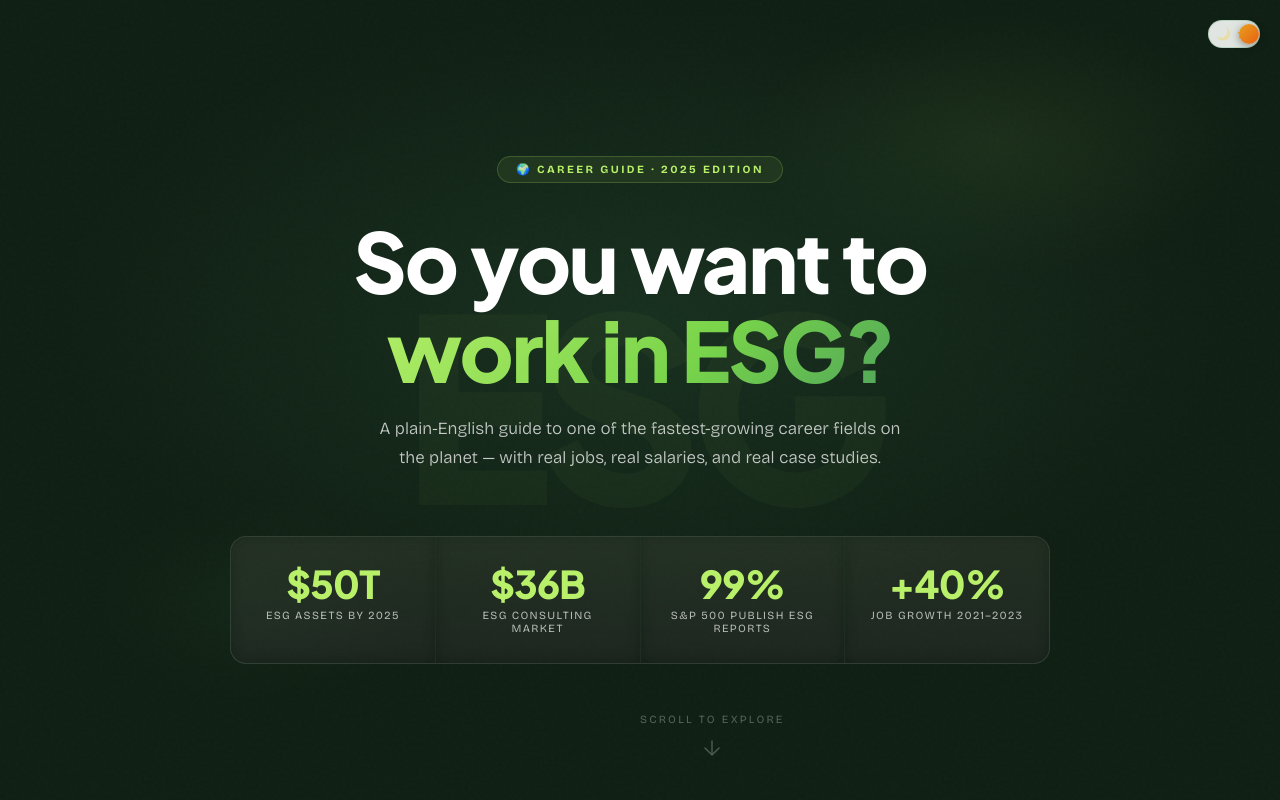
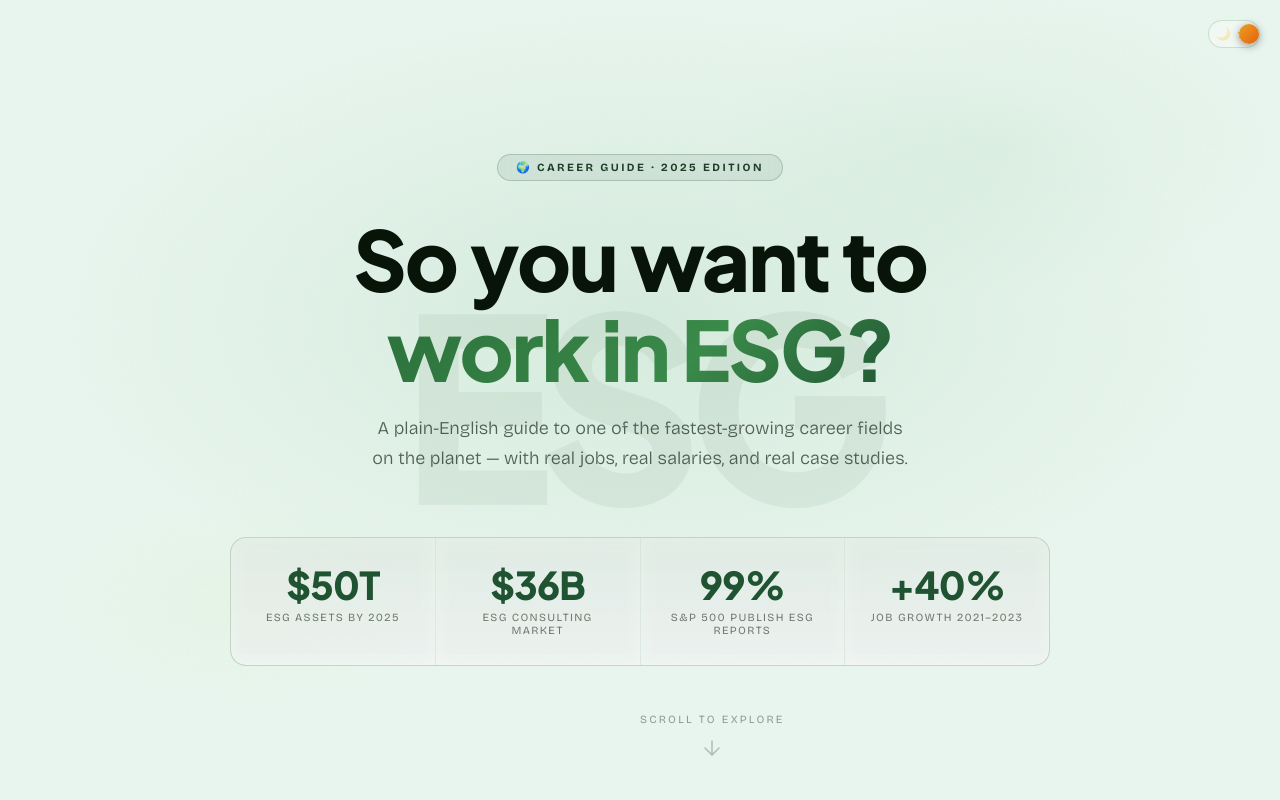
Before and after one commit to thelivinsine/esgpath, a plain HTML site: page index.html in a window 1280 px wide. Shown: the top 800 px of the page. Drawn offline with nearby package versions, Linux system fonts and the light colour scheme.

Commit message:
Add files via upload

```diff
--- a/esg-styles.css
+++ b/esg-styles.css
@@ -62,9 +62,9 @@
   --font-mono:    'JetBrains Mono', 'Courier New', monospace;
 
   --text-xs:  0.6875rem;
-  --text-sm:  0.8125rem;
-  --text-md:  0.9375rem;
-  --text-lg:  1.0625rem;
+  --text-sm:  0.9375rem;
+  --text-md:  1rem;
+  --text-lg:  1.125rem;
   --text-xl:  1.375rem;
   --text-2xl: 1.625rem;
   --text-3xl: 2.5rem;
@@ -391,6 +391,49 @@ html.light .section-label::before { background: var(--sprout-text); }
   text-transform: uppercase; color: rgba(255,255,255,0.3);
 }
 .hero-chapter-line svg { stroke: rgba(255,255,255,0.25); }
+
+/* ── HERO LIGHT MODE ───────────────────────────────────────────
+   Hardcoded hex values per production best practice — no var()
+   reliance to avoid token resolution race on first paint.      */
+html.light .hero {
+  background: #e8f5ee;
+}
+html.light .hero::before {
+  background:
+    radial-gradient(ellipse 70% 60% at 50% 40%, rgba(74,158,92,0.12) 0%, transparent 65%),
+    radial-gradient(ellipse 40% 35% at 78% 18%, rgba(74,158,92,0.06) 0%, transparent 55%),
+    radial-gradient(ellipse 30% 25% at 20% 75%, rgba(184,240,106,0.08) 0%, transparent 50%);
+}
+html.light .hero::after { opacity: 0.3; }
+html.light .hero-bg-text { color: rgba(30,61,40,0.06); }
+html.light .hero-badge {
+  background: rgba(30,61,40,0.08);
+  border-color: rgba(30,61,40,0.2);
+  color: #1e3d28;
+}
+html.light .hero h1 { color: #081408; }
+html.light .hero h1 em {
+  background: linear-gradient(135deg, #2a6e3a 0%, #3a8a4a 60%, #1e5030 100%);
+  -webkit-background-clip: text; -webkit-text-fill-color: transparent;
+  background-clip: text;
+}
+html.light .hero-sub { color: rgba(8,20,8,0.65); }
+html.light .hero-stats {
+  background: rgba(30,61,40,0.06);
+  border-color: rgba(30,61,40,0.12);
+}
+html.light .hero-stat {
+  background: rgba(255,255,255,0.6);
+  backdrop-filter: blur(8px);
+}
+html.light .hero-stat::after {
+  background: linear-gradient(180deg, rgba(74,158,92,0.06) 0%, transparent 100%);
+}
+html.light .hero-stat-num { color: #1e5030; }
+html.light .hero-stat-label { color: rgba(8,20,8,0.55); }
+html.light .hero-chapter-line span { color: rgba(8,20,8,0.4); }
+html.light .hero-chapter-line svg { stroke: rgba(8,20,8,0.25); }
+
 
 /* ══════════════════════════════════════════════════════════════════
    CHAPTER DIVIDER — editorial full-bleed text break
```
